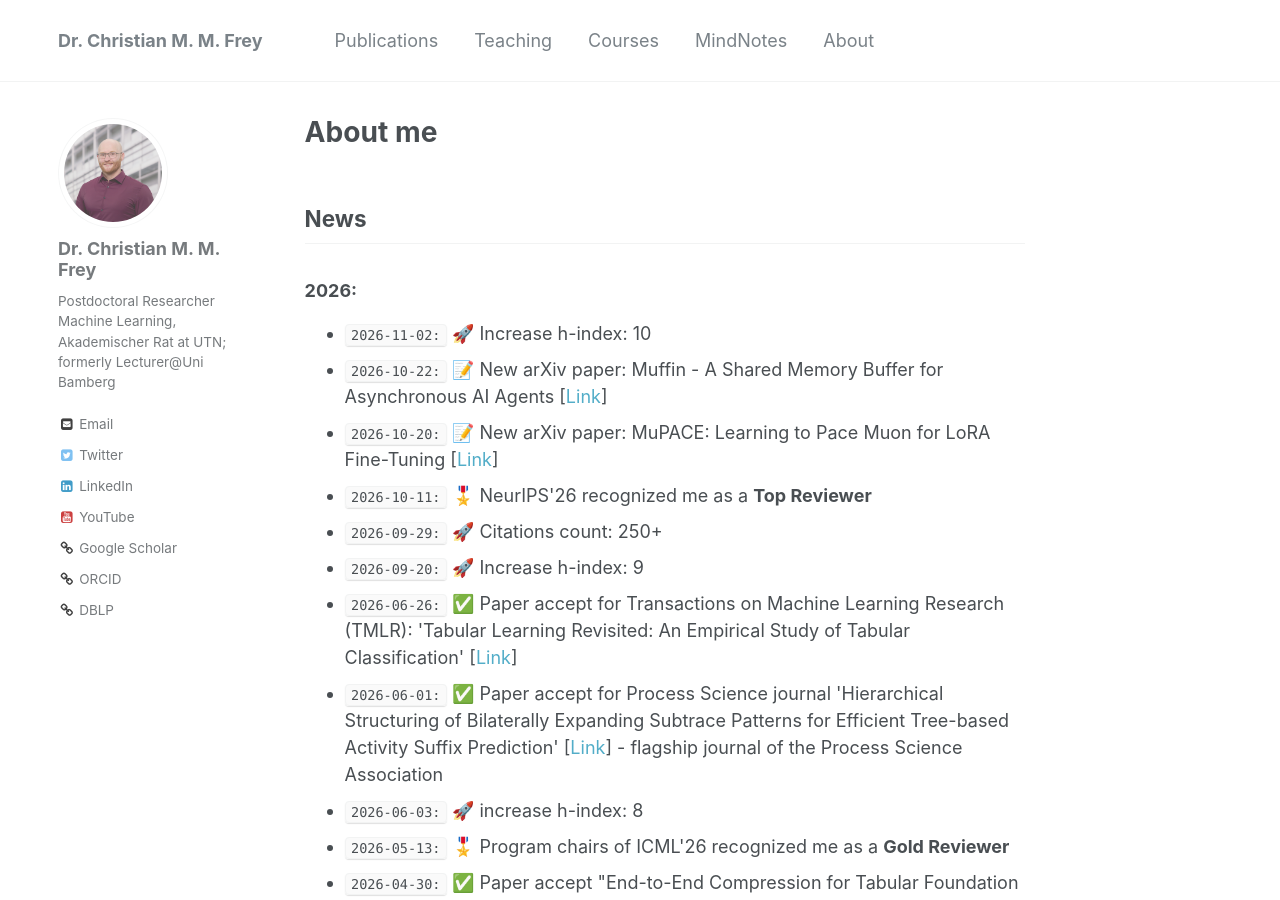
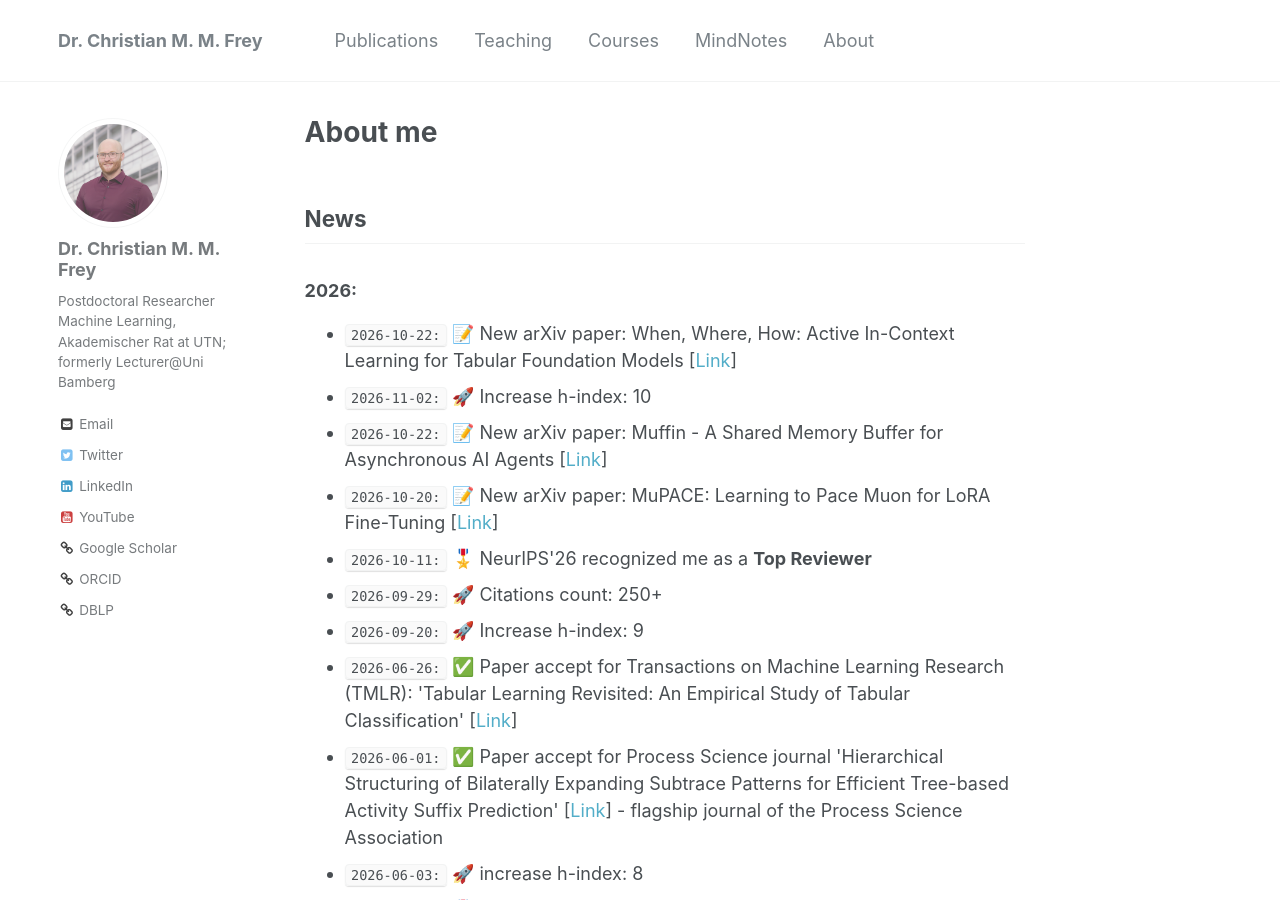
Before and after one commit to christianmaxmike/christianmaxmike.github.io, a Jekyll site: the page built from _pages/about.md, in a window 1280 px wide and 900 px high. Built offline with Jekyll 4.4.1, drawn with Linux system fonts in a browser that asks for light colours.

Commit message:
Update about.md

```diff
--- a/_pages/about.md
+++ b/_pages/about.md
@@ -17,6 +17,7 @@ redirect_from:
 ## News
 ### 2026:
 <ul>
+	<li><code>2026-10-22:</code> 📝 New arXiv paper: When, Where, How: Active In-Context Learning for Tabular Foundation Models [<a href="https://arxiv.org/abs/2611.07886">Link</a>]</li>
 	<li><code>2026-11-02:</code> 🚀 Increase h-index: 10</li>
 	<li><code>2026-10-22:</code> 📝 New arXiv paper: Muffin - A Shared Memory Buffer for Asynchronous AI Agents [<a href="https://arxiv.org/pdf/2610.31355">Link</a>]</li>
 	<li><code>2026-10-20:</code> 📝 New arXiv paper: MuPACE: Learning to Pace Muon for LoRA Fine-Tuning [<a href="https://arxiv.org/pdf/2610.28072">Link</a>]</li>
```
